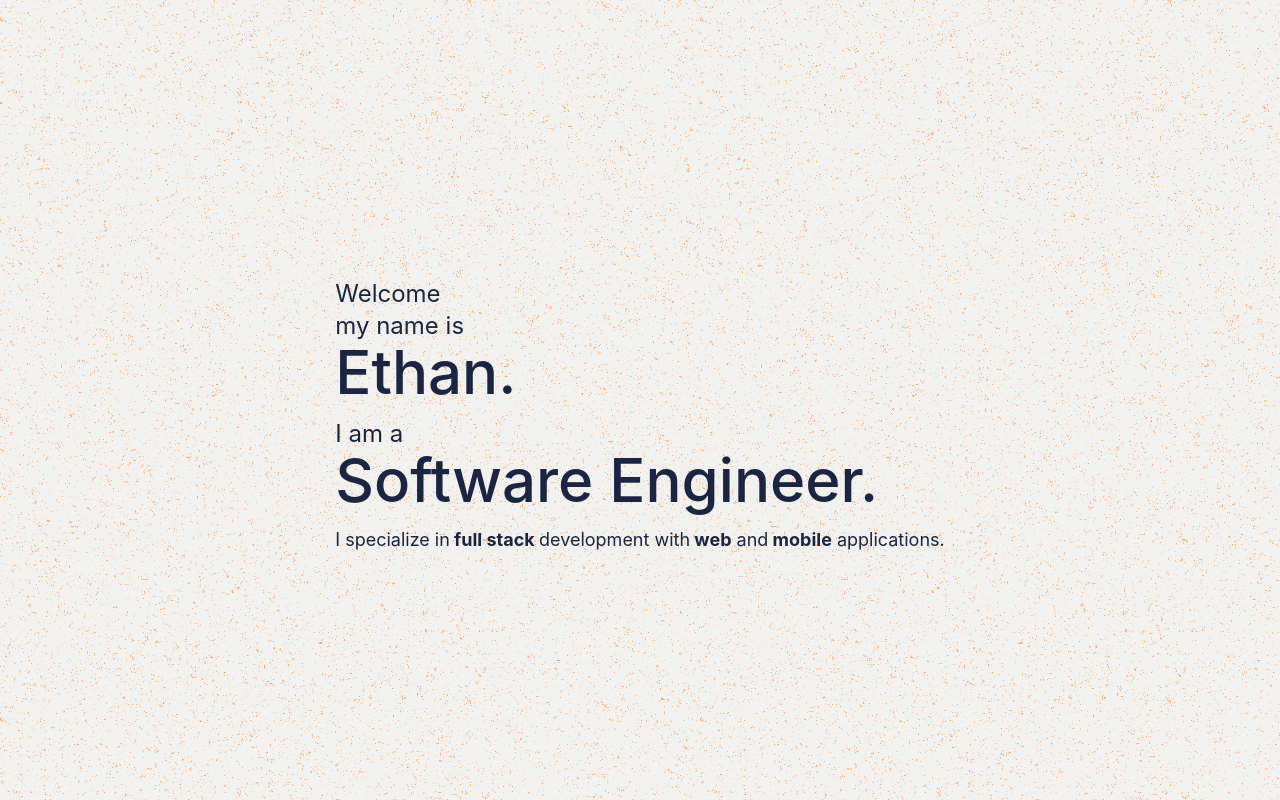
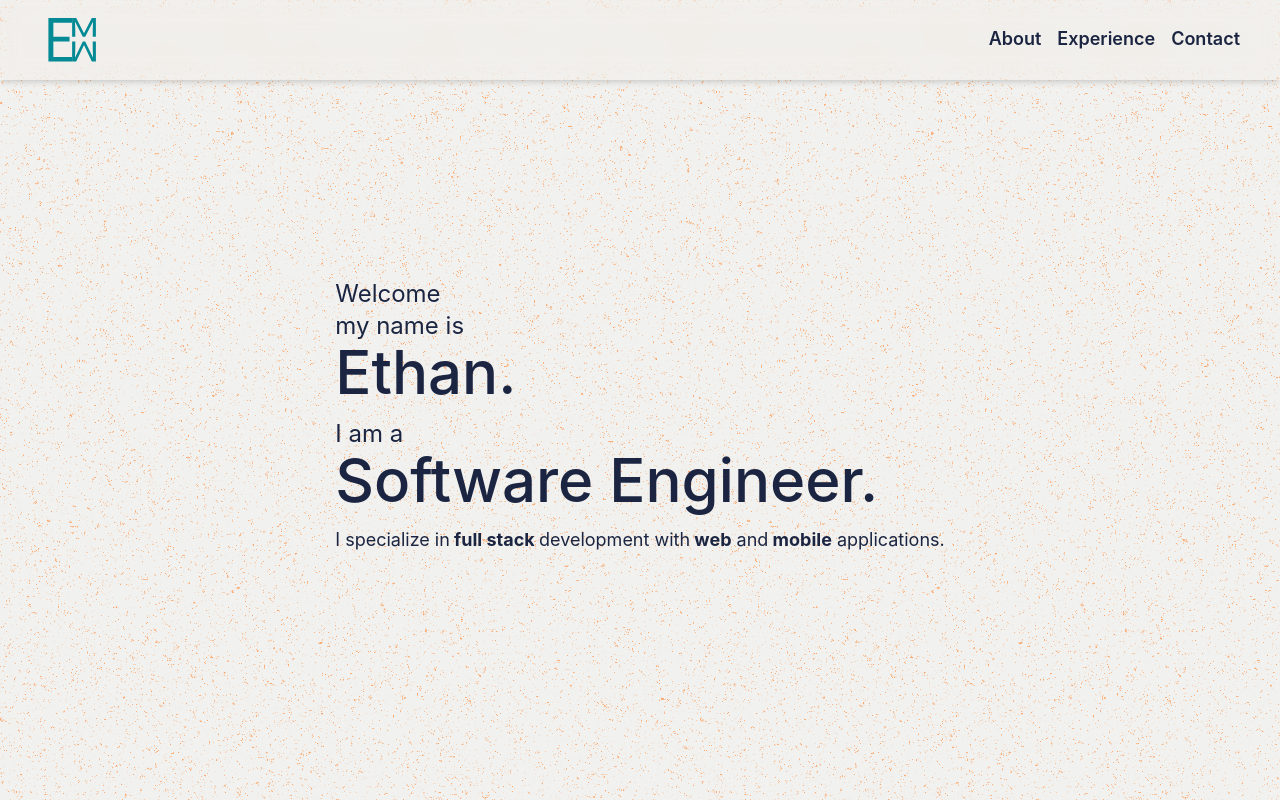
Before and after one commit to EthanMW2000/portfolio, a Next.js app: page / in a window 1280 px wide. Shown: the top 800 px of the page. Built offline with nearby package versions, Linux system fonts and the light colour scheme.

Commit message:
added navbar to main portfolio page

```diff
--- a/app/page.tsx
+++ b/app/page.tsx
@@ -2,14 +2,20 @@ import { Intro } from "@/components/homepage/Intro";
 import { About } from "@/components/homepage/About";
 import { Experience } from "@/components/homepage/Experience";
 import { Contact } from "@/components/homepage/Contact";
+import { NavBar } from "@/components/homepage/NavBar";
 
 export default function Home() {
   return (
-    <main className="p-4 flex flex-col text-primary bg-secondary bg-noise font-sans">
-      <Intro />
-      <About />
-      <Experience />
-      <Contact />
-    </main>
+    <div>
+      <div className="flex w-full fixed top-0 z-10">
+        <NavBar />
+      </div>
+      <div className="p-4 flex flex-col text-primary bg-secondary bg-noise font-sans">
+        <Intro />
+        <About />
+        <Experience />
+        <Contact />
+      </div>
+    </div>
   );
 }
```
